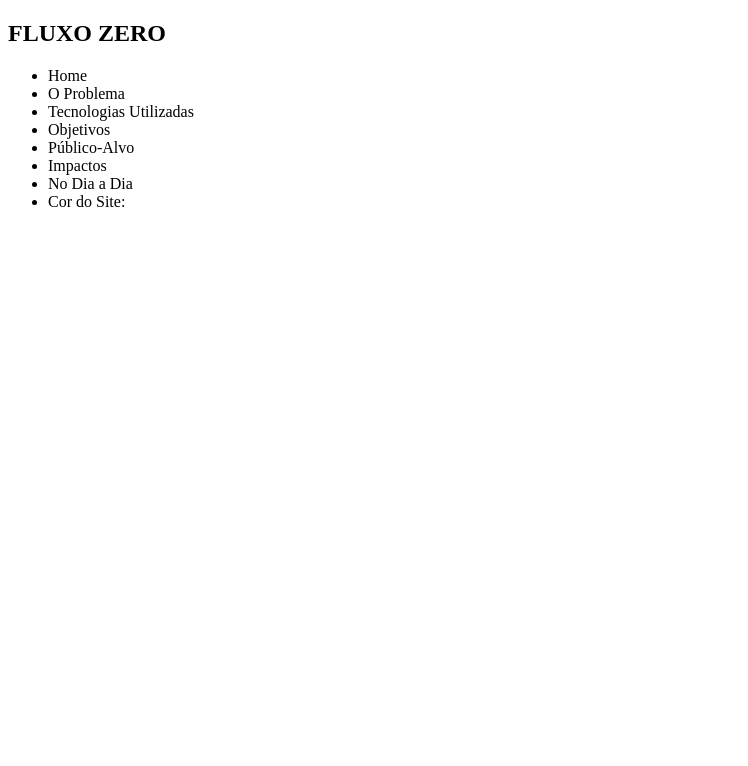
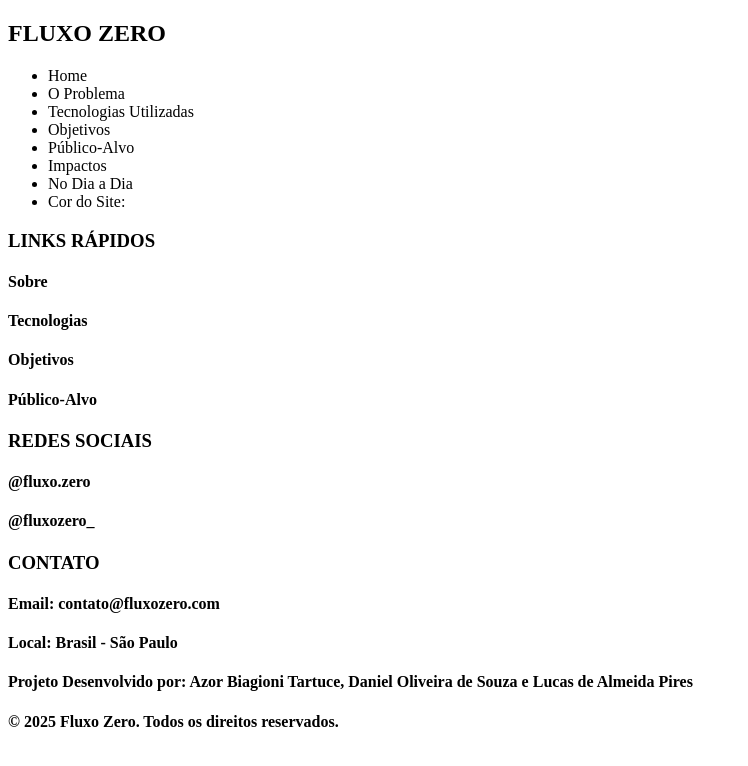
Before and after one commit to Global-Solution-Fluxo-Zero/FrontEnd-WebDesign, a plain HTML site: page index.html in a window 1280 px wide. Shown: the whole page, without its empty margins (0-748 px from the left). Drawn offline with Linux system fonts and the light colour scheme.

Commit message:
INDEX: Footer

```diff
--- a/index.html
+++ b/index.html
@@ -10,6 +10,7 @@
 
 <body>
     <div id="container">
+        <header>
             <nav>
                 <h1 class="titulo">FLUXO ZERO</h1>
                 <ul>
@@ -23,6 +24,53 @@
                     <li>Cor do Site: </li>
                 </ul>
             </nav>
+        </header>
+        <section id="hero" class="hero">
+
+        </section>
+
+        <section id="section2">
+
+        </section>
+
+        <section id="section3">
+
+        </section>
+
+        <section id="section4">
+
+        </section>
+
+        <section id="section5">
+
+        </section>
+
+        <section id="section6">
+
+        </section>
+
+        <footer>
+            <div>
+                <h3>LINKS RÁPIDOS</h3>
+                <h4>Sobre</h4>
+                <h4>Tecnologias</h4>
+                <h4>Objetivos</h4>
+                <h4>Público-Alvo</h4>
+            </div>
+            <div>
+                <h3>REDES SOCIAIS</h3>
+                <h4>@fluxo.zero</h4>
+                <h4>@fluxozero_</h4>
+
+                <h3>CONTATO</h3>
+                <h4>Email: contato@fluxozero.com</h4>
+                <h4>Local: Brasil - São Paulo</h4>
+            </div>
+            <div>
+                <h4><span>Projeto Desenvolvido por:</span> Azor Biagioni Tartuce, Daniel Oliveira de Souza e Lucas de Almeida Pires</h4>
+                <h4>© 2025 Fluxo Zero. Todos os direitos reservados.</h4>
+            </div>
+        </footer>
 
     </div>
 
```
Lines whose indentation alone changed are shown as unchanged.
